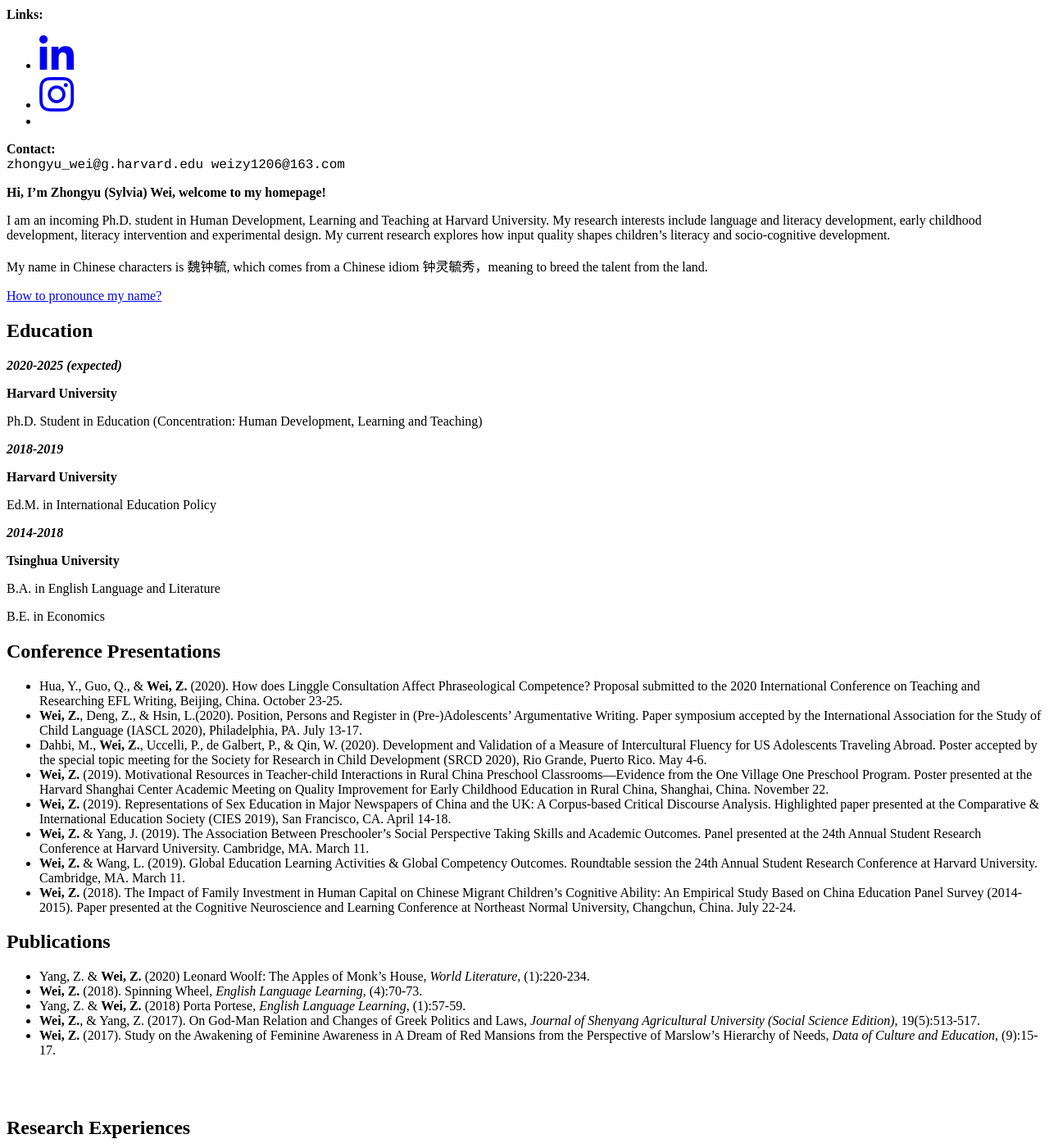
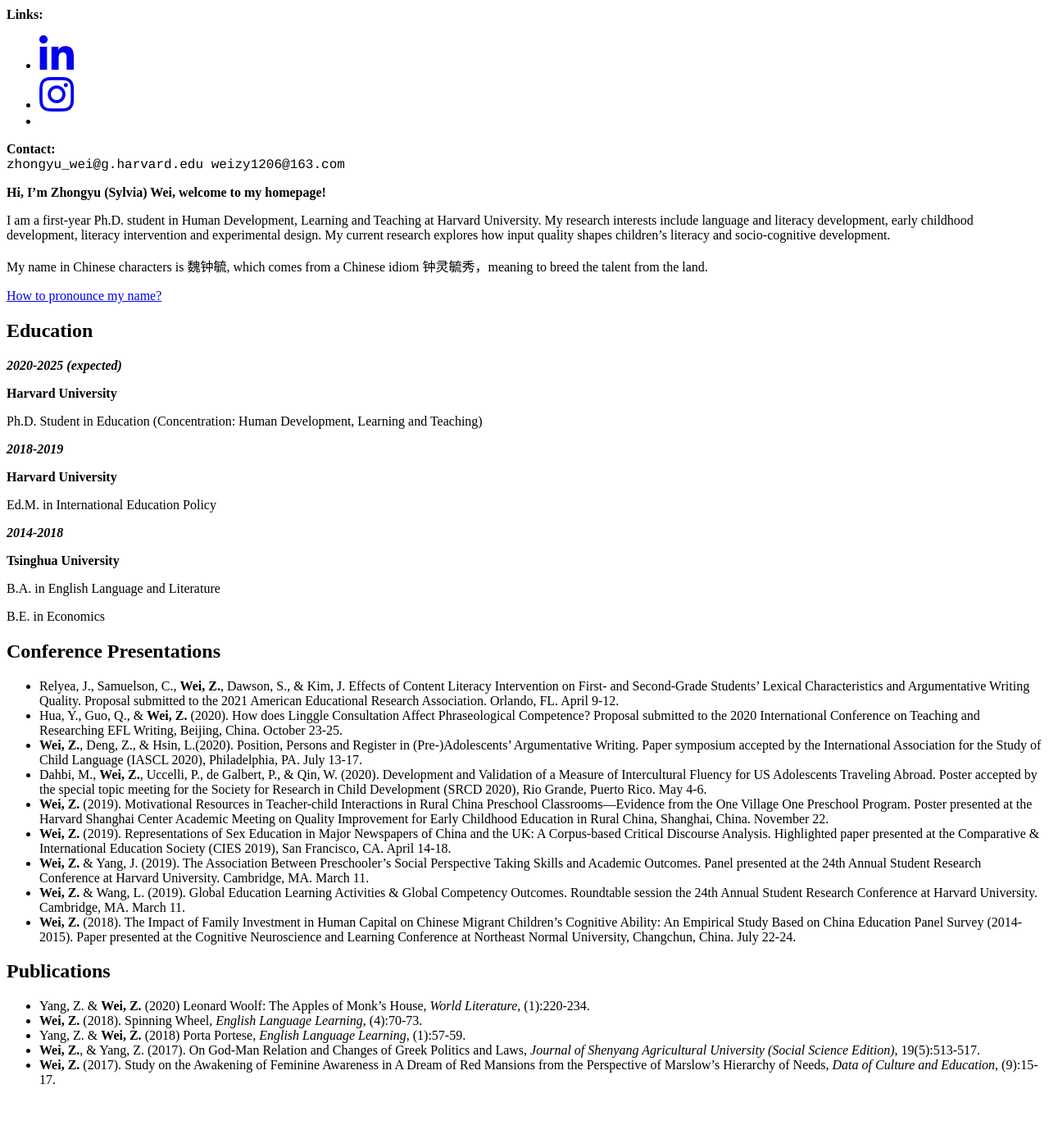
Before and after one commit to Sylviawzy/Sylviawzy.github.io, a Jekyll site: the page built from index.md, in a window 1280 px wide and 1400 px high, scrolled down 1051 px. Shown: the whole window at 82% size. Built offline with Jekyll 4.4.1, drawn with Linux system fonts in a browser that asks for light colours; our own code applies the rules of GitHub Pages for plain Markdown files; a style sheet for code colours, icons or effects is not loaded.

Commit message:
Update index.md

```diff
--- a/index.md
+++ b/index.md
@@ -1,6 +1,6 @@
 **Hi, I'm Zhongyu (Sylvia) Wei, welcome to my homepage!**
 
-I am an incoming Ph.D. student in Human Development, Learning and Teaching at Harvard University. My research interests include language and literacy development, early childhood development, literacy intervention and experimental design. My current research explores how input quality shapes children's literacy and socio-cognitive development.
+I am a first-year Ph.D. student in Human Development, Learning and Teaching at Harvard University. My research interests include language and literacy development, early childhood development, literacy intervention and experimental design. My current research explores how input quality shapes children's literacy and socio-cognitive development.
 
 My name in Chinese characters is 魏钟毓, which comes from a Chinese idiom 钟灵毓秀，meaning to breed the talent from the land.
 
@@ -31,7 +31,8 @@
 B.E. in Economics
 
 ## Conference Presentations
- - Hua, Y., Guo, Q., & **Wei, Z.** (2020). How does Linggle Consultation Affect Phraseological Competence? Proposal submitted to the 2020 International Conference on Teaching and Researching EFL Writing, Beijing, China. October 23-25.
+- Relyea, J., Samuelson, C., **Wei, Z.**, Dawson, S., & Kim, J. Effects of Content Literacy Intervention on First- and Second-Grade Students’ Lexical Characteristics and Argumentative Writing Quality. Proposal submitted to the 2021 American Educational Research Association. Orlando, FL. April 9-12.
+- Hua, Y., Guo, Q., & **Wei, Z.** (2020). How does Linggle Consultation Affect Phraseological Competence? Proposal submitted to the 2020 International Conference on Teaching and Researching EFL Writing, Beijing, China. October 23-25.
  -	**Wei, Z.**, Deng, Z., & Hsin, L.(2020). Position, Persons and Register in (Pre-)Adolescents’ Argumentative Writing. Paper symposium accepted by the International Association for the Study of Child Language (IASCL 2020), Philadelphia, PA. July 13-17.
  - Dahbi, M.,  **Wei, Z.**, Uccelli, P., de Galbert, P., & Qin, W. (2020). Development and Validation of a Measure of Intercultural Fluency for US Adolescents Traveling Abroad. Poster accepted by the special topic meeting for the Society for Research in Child Development (SRCD 2020), Rio Grande, Puerto Rico. May 4-6.
  -	**Wei, Z.** (2019). Motivational Resources in Teacher-child Interactions in Rural China Preschool Classrooms—Evidence from the One Village One Preschool Program. Poster presented at the Harvard Shanghai Center Academic Meeting on Quality Improvement for Early Childhood Education in Rural China, Shanghai, China. November 22.
```
